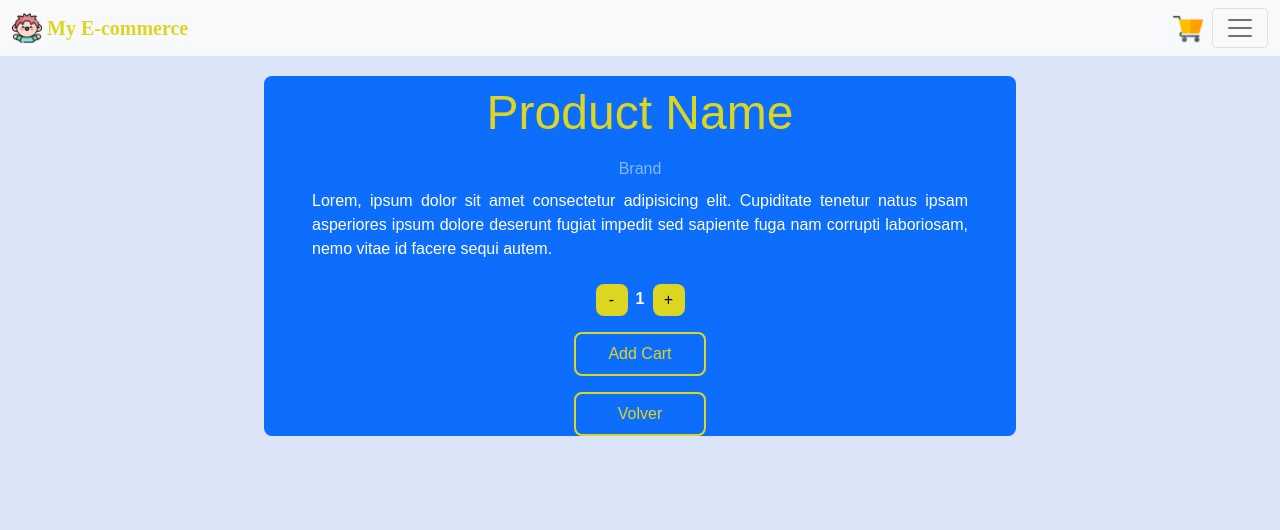
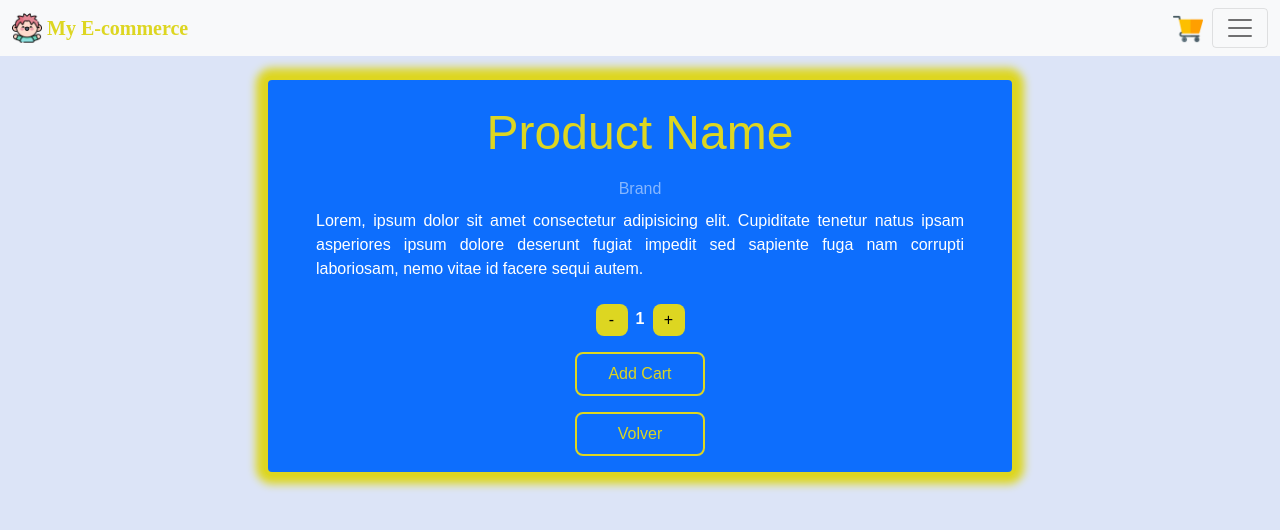
Before and after one commit to ManuelNunja/ecommerce_site, a React (Create React App) app: page /ListSquareItemDetail in a window 1280 px wide. Shown: the top 530 px of the page. Built offline with nearby package versions, Linux system fonts and the light colour scheme; a web font is replaced by a local one.

Commit message:
commit_20220214_2

```diff
--- a/src/components/addCart/ViewProduct.js
+++ b/src/components/addCart/ViewProduct.js
@@ -5,7 +5,8 @@ const ViewProduct = ({productId, setSelectedItem}) => {
   const view = () => {
     setSelectedItem(productId)
   }
-  return <div className='viewDetail' onClick={view}><Link className='textLink' to="/ListSquareItemDetail">View Detail</Link></div>;
+  /* return <div className='viewDetail' onClick={view}><Link className='textLink' to="/ListSquareItemDetail">View Detail</Link></div>; */
+  return <Link className='viewDetail' to="/ListSquareItemDetail">View Detail</Link>
 };
 
 export default ViewProduct;
--- a/src/components/listSquare/ListSquare.scss
+++ b/src/components/listSquare/ListSquare.scss
@@ -59,10 +59,8 @@
             }
             &:hover .viewDetail{
                 border: solid 2px $color--secondary;
-                .textLink{
-                    color: $color--secondary;
-                    text-decoration: none;
-                }
+                color: $color--secondary;
+                text-decoration: none;
             }
             .counterControl{
                 display: flex;
@@ -104,13 +102,12 @@
                 border-radius: $px_site;
                 margin-top: $px_site;
                 padding: $px_site;
+                text-decoration: none;
                 &:hover{
                     background-color: $color--secondary !important;
-                    color: white !important;
-                    .textLink{
-                        color: $color--primary;
-                        text-decoration: none;
-                    }
+                    color: $color--primary;
+                    text-decoration: none;
+
                 }
                 .textLink{
                     color: $color--primary;
@@ -121,7 +118,7 @@
     }
 }
 .listSquare--itemDetail{
-    height: calc(calc($px_site * 50));
+    height: calc(calc($px_site * 55));
     width: 100%;
     background-color: transparent;
     display: flex;
@@ -129,9 +126,10 @@
     justify-items: center;
     justify-content: center;
     .listSquare--itemDetail--background{
-        height: calc($px_site * 45);
+        height: calc($px_site * 50);
         width: calc(60% - 16px);
         border-radius: $px_site;
+        border: solid 4px $color--primary;
         background-color: $color--secondary;
         display: flex;
         flex-direction: column;
@@ -140,6 +138,7 @@
         justify-items: center;
         gap: $px_site;
         padding: calc($px_site * 6);
+        box-shadow: 0px 0px 8px 8px $color--primary;
         .name{
             color: $color--primary;
             font-size: calc($px_site * 6);
@@ -192,20 +191,14 @@
             width: 20%;
             border: solid 2px $color--primary;
             color: $color--primary;
+            text-decoration: none;
             border-radius: $px_site;
             margin-top: $px_site;
             padding: $px_site;
             cursor: pointer;
             &:hover{
                 background-color: $color--primary !important;
-                .textLink{
-                    color: $color--secondary;
-                    text-decoration: none;
-                }
-            }
-            .textLink{
-                color: $color--primary;
-                text-decoration: none;
+                color: $color--secondary;
             }
         }
     }
--- a/src/components/listSquare/ListSquareItem.js
+++ b/src/components/listSquare/ListSquareItem.js
@@ -1,6 +1,5 @@
 import { useState } from "react";
 import ViewProduct from "../addCart/ViewProduct";
-import ItemCounter from "../counter/ItemCounter";
 import "./ListSquare.scss";
 
 const ListSquareItem =({productId, productName, productDescription, productPrice, productBrand, productStock}) => {
--- a/src/components/listSquare/ListSquareItemDetail.js
+++ b/src/components/listSquare/ListSquareItemDetail.js
@@ -16,7 +16,8 @@ const ListSquareItemDetail = (productId, productName, productDescription, produc
             <div>{productBrand}</div>
             <div>{productDescription}</div>
             <ItemCounter stock={productStock}></ItemCounter> */}
-            <div className='backButton'><Link className='textLink' to="/">Volver</Link></div>
+            {/* <div className='backButton'><Link className='textLink' to="/">Volver</Link></div> */}
+            <Link className='backButton' to="/">Volver</Link>
         </div>
     </div>
   )
```
